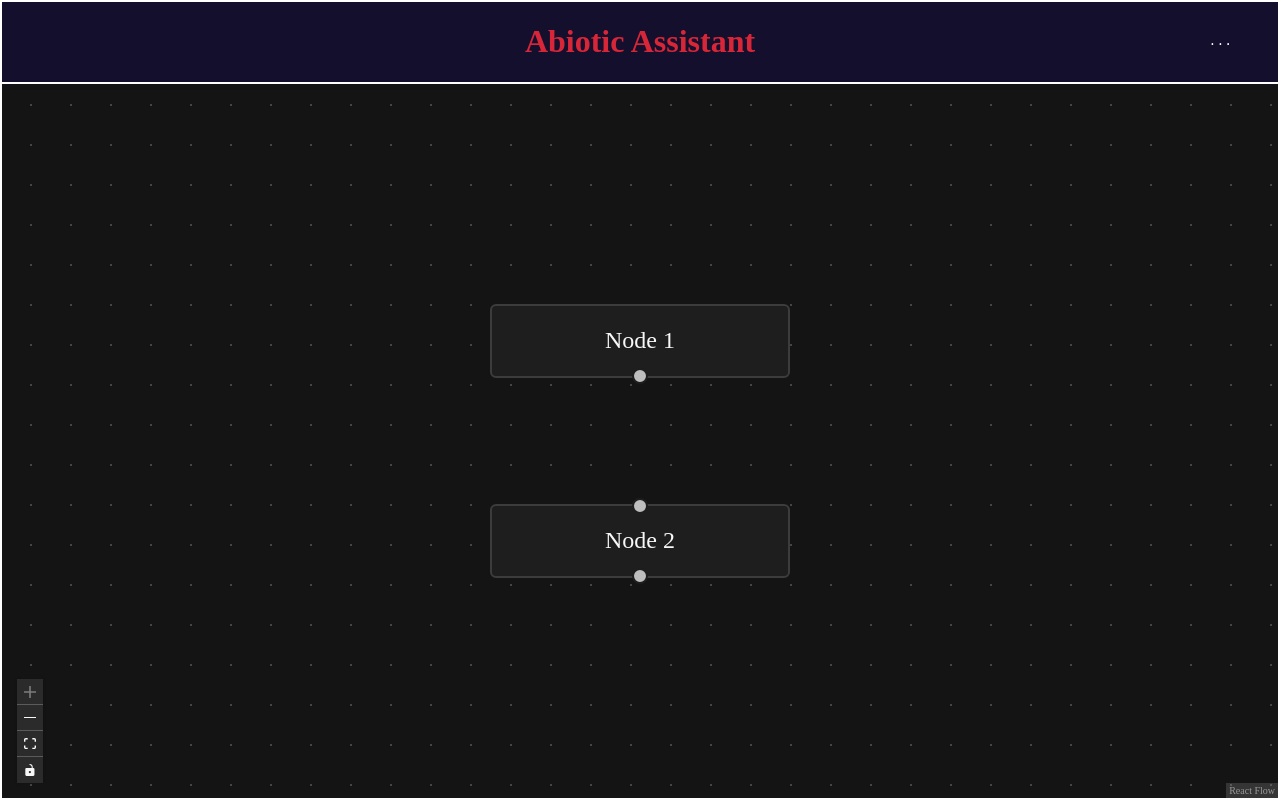
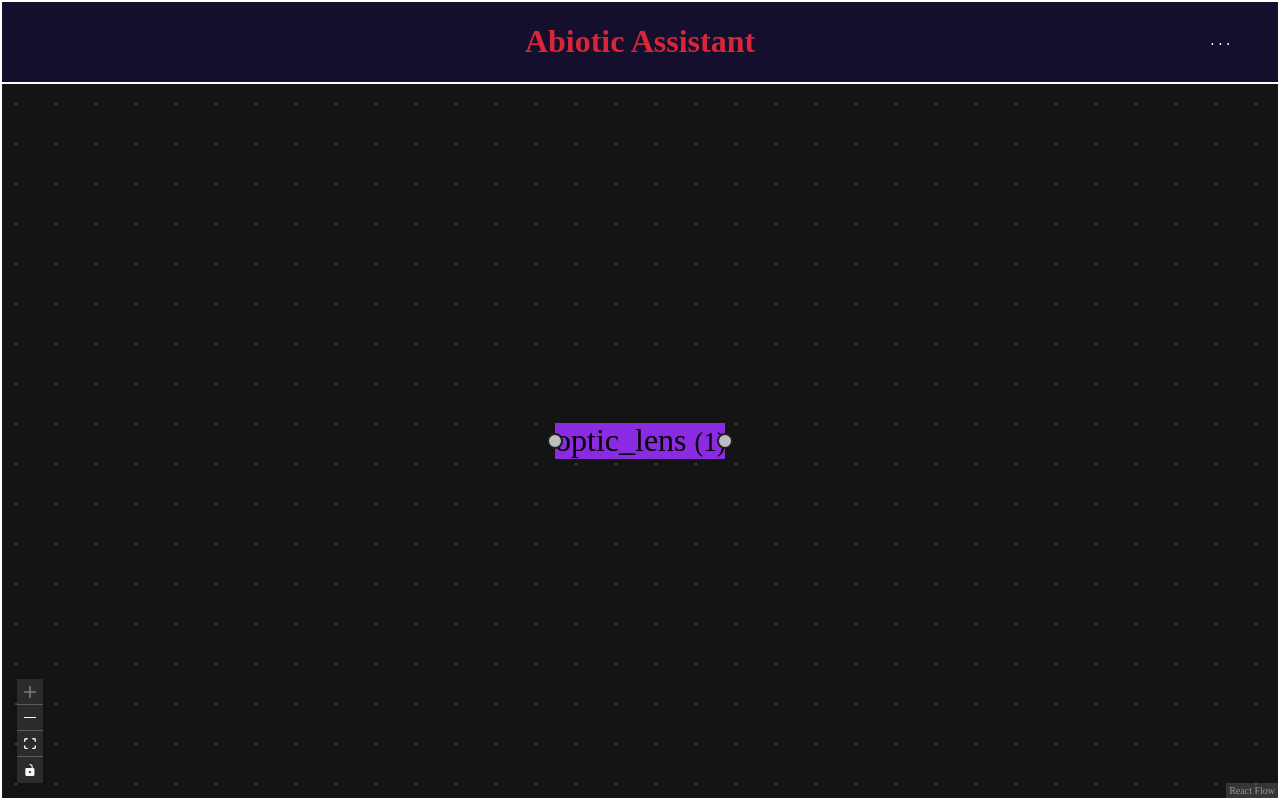
Before and after one commit to doug-newton/abiotic-assistant, a React app in the folder frontend/: page / in a window 1280 px wide. Built offline with nearby package versions, Linux system fonts and the light colour scheme; no server answers; the HTML template or start-up script is replaced by a standard one.

Commit message:
add and use initial custom ItemNode

```diff
--- a/frontend/src/InitialState.contants.ts
+++ b/frontend/src/InitialState.contants.ts
@@ -1,17 +1,15 @@
 import type { Node, Edge } from '@xyflow/react'
 
 export const initialNodes: Node[] = [
-	{
-		id: 'n1',
-		position: { x: 0, y: -50 },
-		data: { label: 'Node 1' },
-		type: 'input'
-	},
-	{
-		id: 'n2',
-		position: { x: 0, y: 50 },
-		data: { label: 'Node 2' }
-	}
+    {
+        id: '1',
+        type: 'itemNode',
+        position: {x: 0, y: 150},
+        data: {
+            item: 'optic_lens',
+            quantity: 1
+        }
+    }
 ];
 
 export const initialEdges: Edge[] = [];
--- /dev/null
+++ b/frontend/src/ItemNode.module.css
@@ -0,0 +1,4 @@
+
+.item-node {
+    background-color: blueviolet;
+}
--- /dev/null
+++ b/frontend/src/ItemNode.tsx
@@ -0,0 +1,19 @@
+import { Handle, Position, type Node, type NodeProps } from '@xyflow/react'
+import classes from './ItemNode.module.css';
+
+type ItemData = {
+    item: string
+    quantity: number
+}
+
+export default function ItemNode({ id, data }: NodeProps<Node<ItemData>>) {
+    const { item, quantity } = data;
+
+    return (
+        <div className={classes['item-node']}>
+            <span>{item} <small>({quantity})</small></span>
+            <Handle type="target" position={Position.Left}/>
+            <Handle type="source" position={Position.Right}/>
+        </div>
+    )
+}
--- a/frontend/src/Plotter.tsx
+++ b/frontend/src/Plotter.tsx
@@ -8,11 +8,17 @@ import {
 	addEdge,
 } from '@xyflow/react';
 
-import type { Node, Edge, NodeChange, EdgeChange, Connection } from '@xyflow/react'
+import type { Node, Edge, NodeChange, EdgeChange, Connection, NodeTypes } from '@xyflow/react'
 
 import { initialNodes, initialEdges } from './InitialState.contants';
 
 import '@xyflow/react/dist/style.css';
+
+import ItemNode from './ItemNode';
+
+const nodeTypes: NodeTypes = {
+	itemNode: ItemNode
+};
 
 export default function Plotter() {
 
@@ -37,6 +43,7 @@ export default function Plotter() {
 	return (
 		<ReactFlow
 			colorMode = 'dark'
+			nodeTypes = {nodeTypes}
 			nodes = {nodes}
 			edges = {edges}
 			onNodesChange = {onNodesChange}
```
